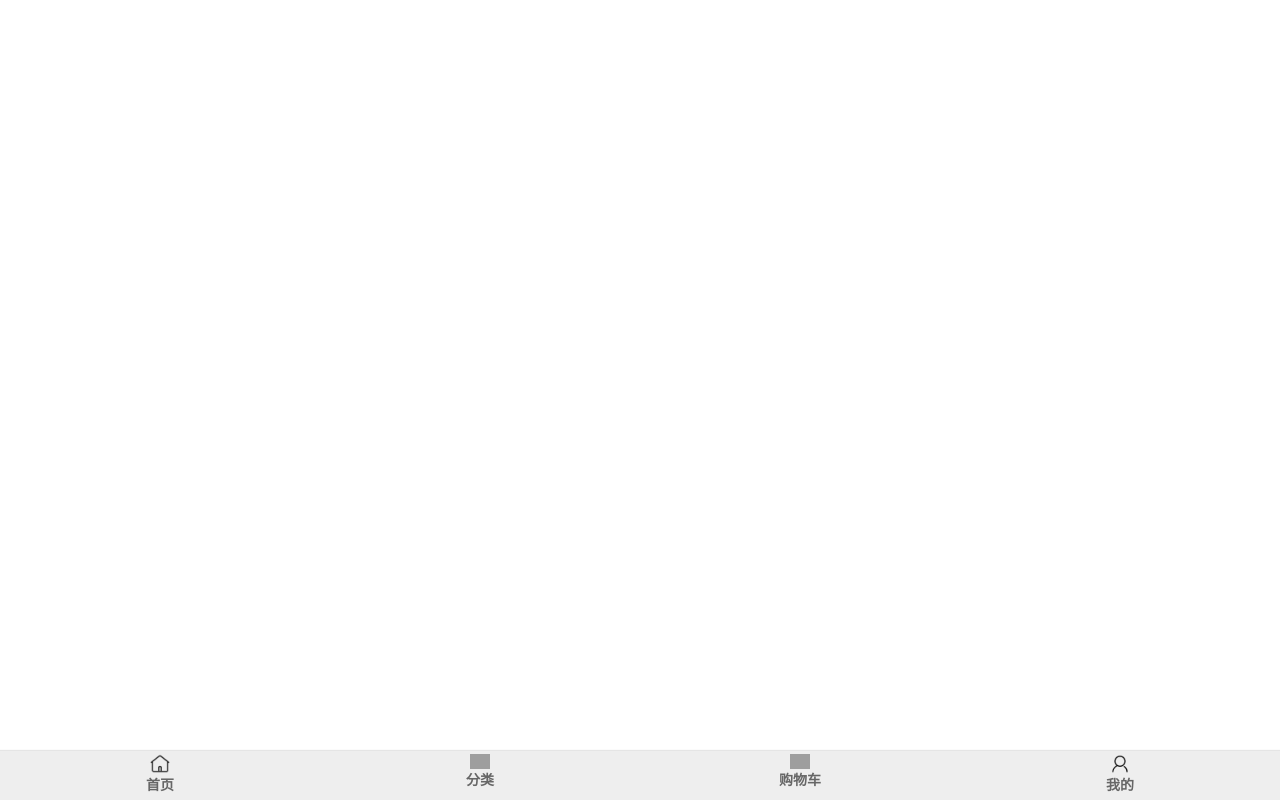
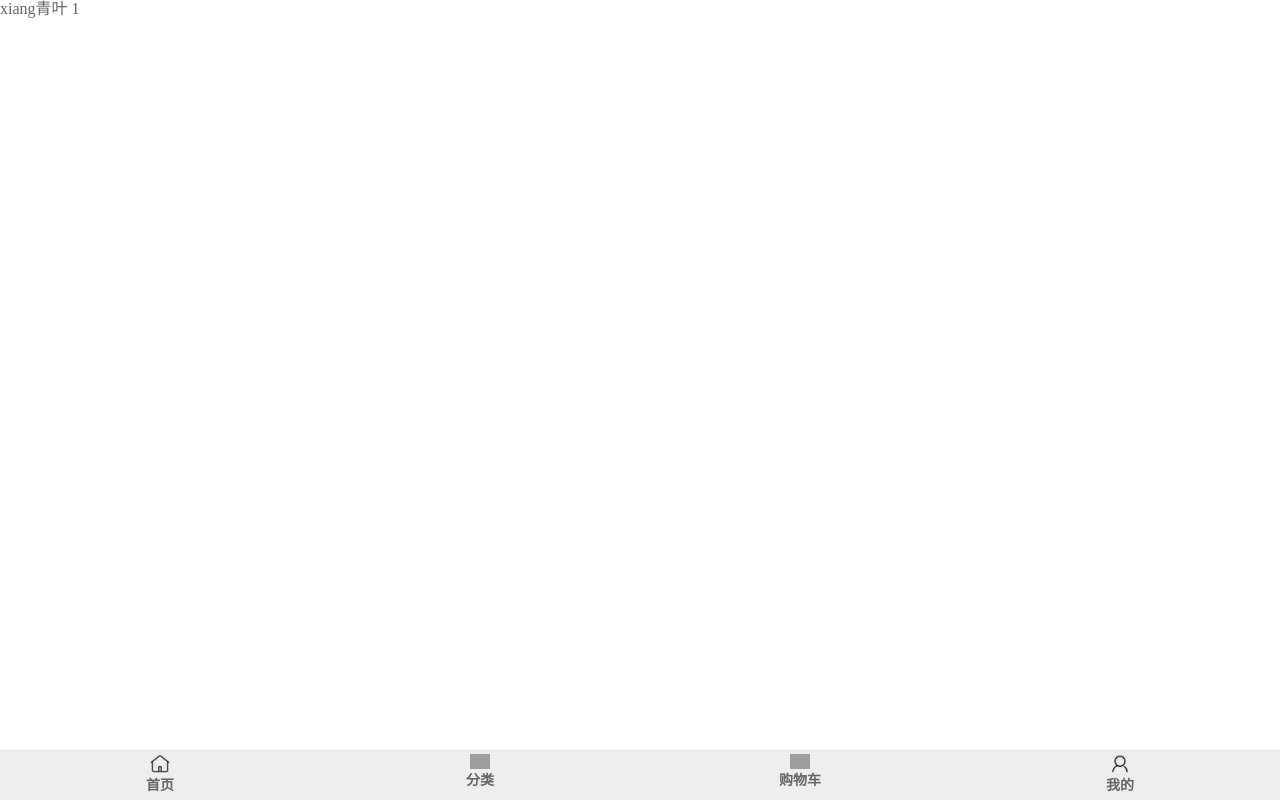
Before and after one commit to Abner105/supermall, a Vue app: page /detail/1 in a window 1280 px wide. Built offline with nearby package versions, Linux system fonts and the light colour scheme; grey boxes are pictures that could not be loaded.

Commit message:
回到home页不刷新，添加详情页路由，将IID传入详情页

```diff
--- a/src/App.vue
+++ b/src/App.vue
@@ -1,23 +1,25 @@
 <template>
   <div id="app">
-    <router-view/>
-    <main-tabbar/>
+    <keep-alive>
+      <router-view />
+    </keep-alive>
+    <main-tabbar />
   </div>
 </template>
 
 <script>
-import MainTabbar from 'components/content/mainTabbar/MainTabbar.vue'
+import MainTabbar from "components/content/mainTabbar/MainTabbar.vue";
 // import MainTabbar from './components/content/MainTabbar.vue'
 
 export default {
-  name: 'App',
+  name: "App",
   components: {
     // MainTabbar
-    MainTabbar
-  }
-}
+    MainTabbar,
+  },
+};
 </script>
 
 <style>
-@import url('./assets/css/base.css');
+@import url("./assets/css/base.css");
 </style>
--- a/src/components/content/goods/GoodsItem.vue
+++ b/src/components/content/goods/GoodsItem.vue
@@ -1,5 +1,5 @@
 <template>
-  <div class="good-item">
+  <div class="good-item" @click="itemClick">
     <img :src="gitem.show.img" alt="" @load="imgLoad">
     <div class="good-info">
       <p>{{gitem.title}}</p>
@@ -25,6 +25,11 @@ export default {
     imgLoad(){
       // 向事件总线传递事件
       this.$bus.$emit('imgLoad')
+    },
+    // 监听商品点击，跳转详情页
+    itemClick(){
+      console.log(this.gitem.iid)
+      this.$router.push('/detail/'+this.gitem.iid)
     }
   }
 }
--- a/src/router/index.js
+++ b/src/router/index.js
@@ -5,6 +5,8 @@ const Home=()=>import('views/home/Home.vue')
 const Cart=()=>import('views/cart/Cart.vue')
 const Category=()=>import('views/category/Category.vue')
 const Profile=()=>import('views/profile/Profile.vue')
+const Detail=()=>import('views/detail/Detail.vue')
+
 
 
 const routes=[
@@ -27,6 +29,10 @@ const routes=[
     path:'/profile',
     component:Profile
   },
+  {
+    path:'/detail/:iid',
+    component:Detail
+  },
 ]
 const router=new VueRouter({
   routes,
--- /dev/null
+++ b/src/views/detail/Detail.vue
@@ -0,0 +1,27 @@
+<template>
+  <div id="detail">
+    xiang青叶
+    {{iid}}
+  </div>
+</template>
+
+<script>
+export default {
+  name:'Detail',
+  data(){
+    return {
+      iid:''
+    }
+  },
+  created(){
+    this.iid = this.$route.params.iid
+  },
+  // updated(){
+  //   this.iid = this.$route.params.iid
+  // }
+}
+</script>
+
+<style>
+
+</style>
--- a/src/views/home/Home.vue
+++ b/src/views/home/Home.vue
@@ -60,6 +60,7 @@ export default {
       isShowTop: false,
       isShowTab: false,
       tabOffsetTop: 0,
+      saveY: 0,
     };
   },
   computed: {
@@ -92,6 +93,16 @@ export default {
     this.$bus.$on("imgLoad", () => {
       refresh();
     });
+  },
+  destroyed() {
+    console.log("destroy");
+  },
+  activated() {
+    this.$refs.scroll.refresh();
+    this.$refs.scroll.scrollTo(0, this.saveY, 0);
+  },
+  deactivated() {
+    this.saveY = this.$refs.scroll.scroll.y;
   },
   methods: {
     // 网络请求相关
```
